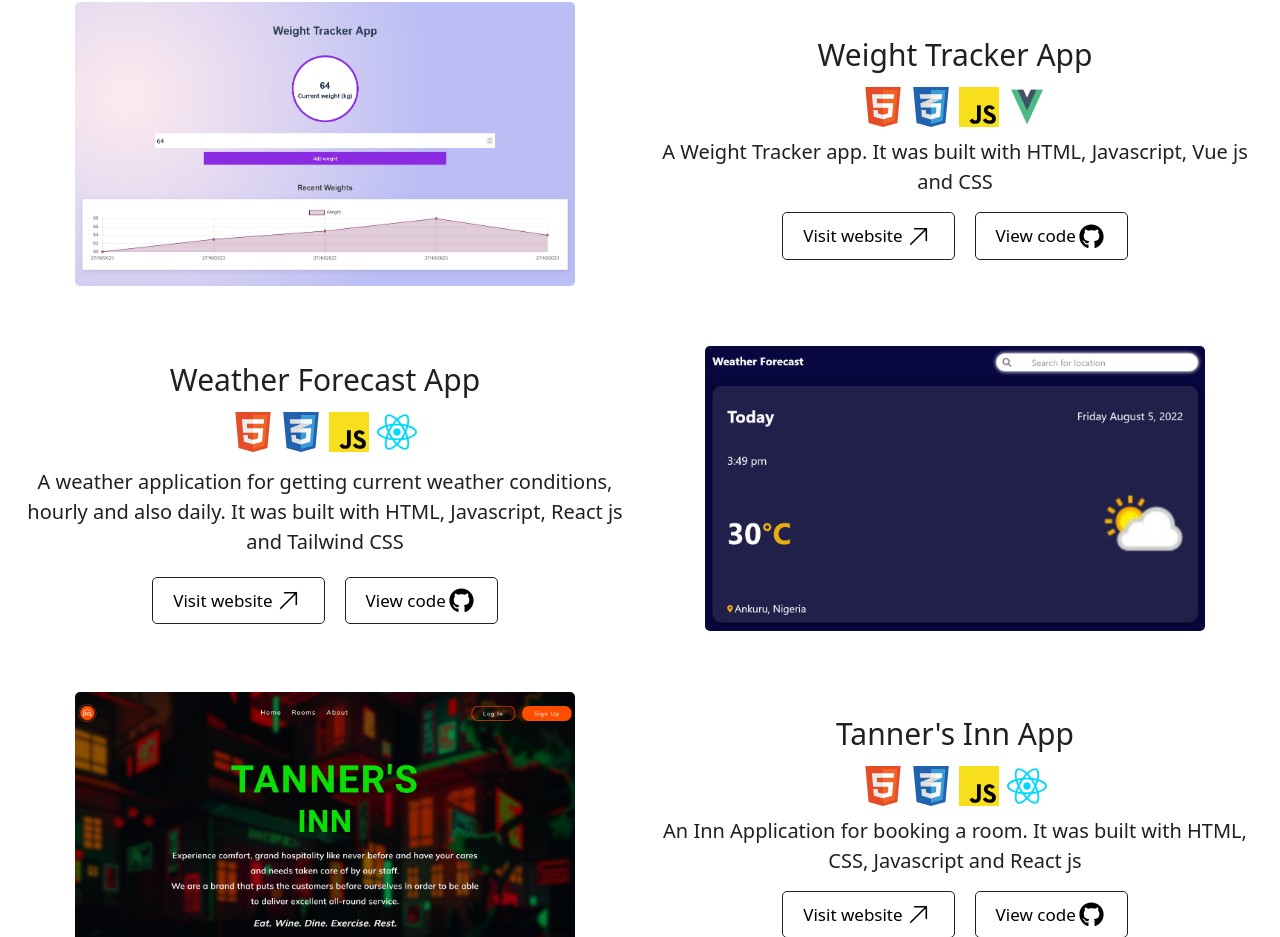
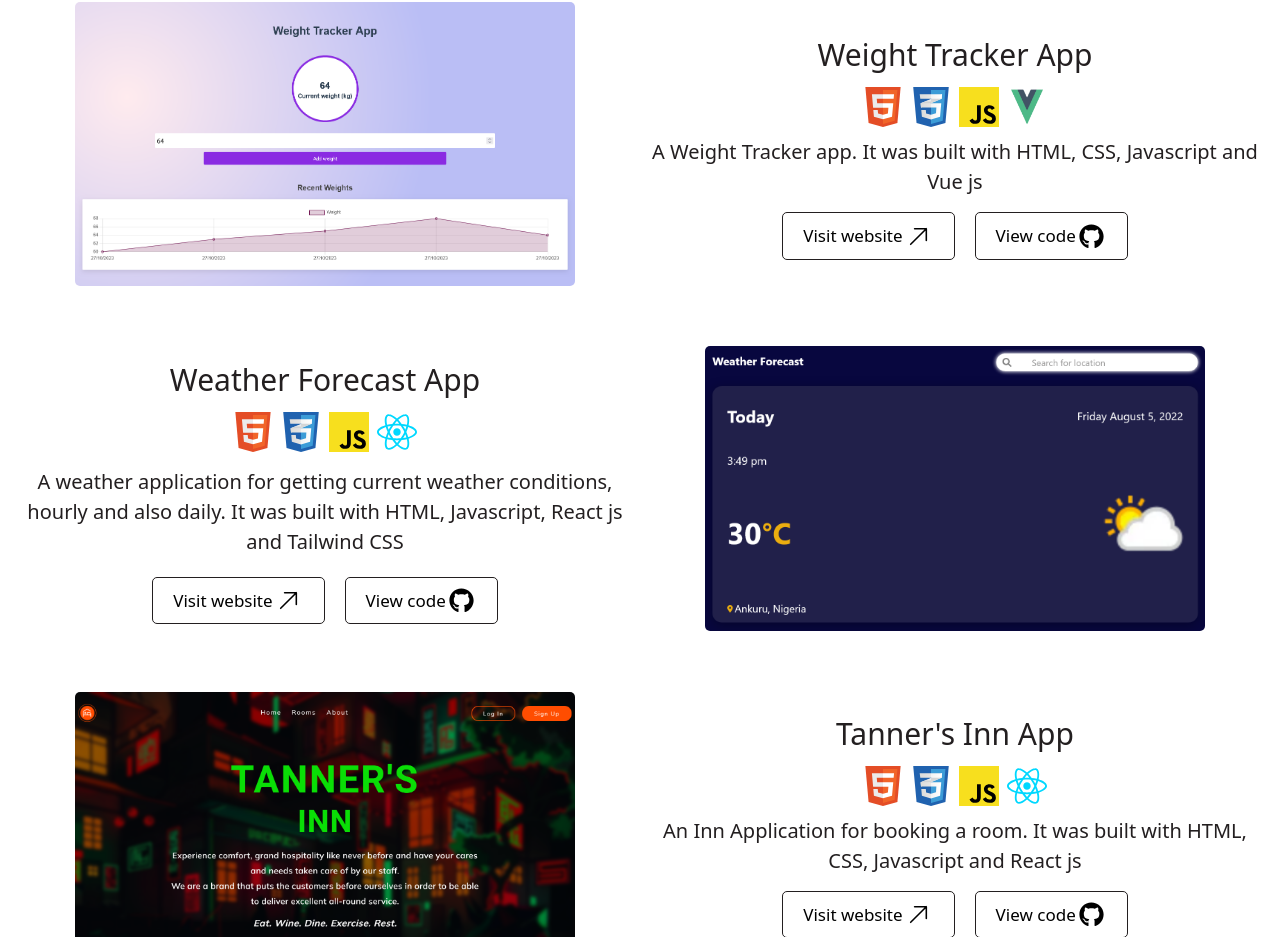
Before and after one commit to Fificode/firdaws_lamidi, a React (Create React App) app: page / in a window 1280 px wide. Shown: the part 1931-2868 px from the top of the page. Built offline with nearby package versions, Linux system fonts and the light colour scheme.

Commit message:
rearranged icons of weight tracker app description

```diff
--- a/src/containers/Works.jsx
+++ b/src/containers/Works.jsx
@@ -33,7 +33,7 @@ const Works = () => {
 <div className="mt-[30px]">
 <div className='px-[10px]'>
   <ProjectOne projectimage={sandwichapp} header="Sandwich Club App" stackone={html} stackthree={js} stackfour={tailwind} stackfive={react} explanation="A Sandwich app used for ordering sandwiches. It was built with HTML, Javascript, React js and Tailwind CSS" />
-  <ProjectSix projectimage={wtapp} header="Weight Tracker App" stackone={html} stacktwo={css}  stackthree={js}  stacksix={vue} explanation="A Weight Tracker app. It was built with HTML, Javascript, Vue js and CSS" />
+  <ProjectSix projectimage={wtapp} header="Weight Tracker App" stackone={html} stacktwo={css}  stackthree={js}  stacksix={vue} explanation="A Weight Tracker app. It was built with HTML, CSS, Javascript and Vue js" />
   {/* <ProjectTwo  projectimage={vetaapp} header="Veta App" stackone={html} stackthree={js} stackfour={react} stackfive={tailwind} explanation="A Landing page built with HTML, Tailwind CSS, Javascript and React js" /> */}
   <ProjectThree projectimage={weatherapp} header="Weather Forecast App" stackone={html} stacktwo={css} stackthree={js} stackfour={react} explanation="A weather application for getting current weather conditions, hourly and also daily. It was built with HTML, Javascript, React js and Tailwind CSS" />
   <ProjectFour projectimage={tannersapp} header="Tanner's Inn App" stackone={html} stacktwo={css} stackthree={js} stackfour={react} explanation="An Inn Application for booking a room. It was built with HTML, CSS, Javascript and React js" />
```
